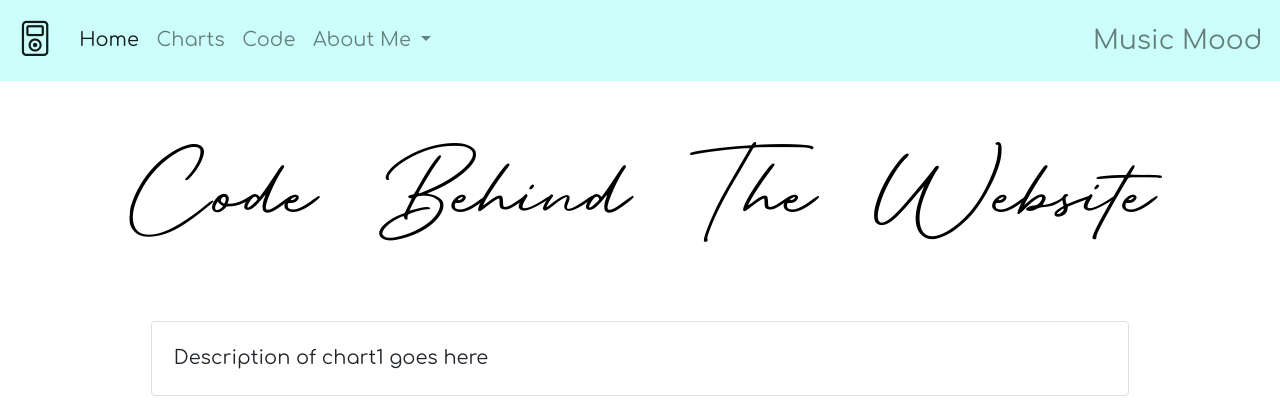
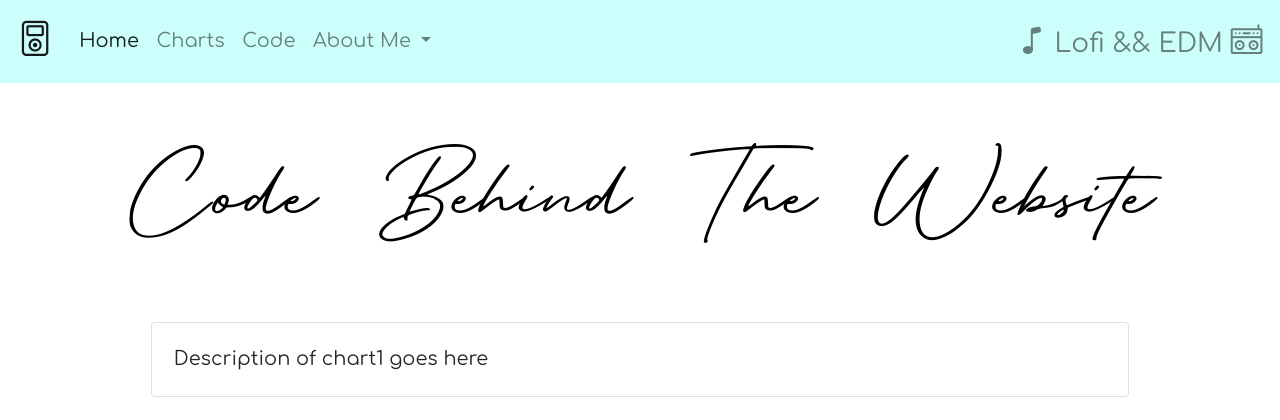
Before and after one commit to kchiev215/Spotify_EDM_Lofi_Analysis, a Flask app: page /analysis_code in a window 1280 px wide. Shown: the top 420 px of the page. Run offline with Flask 3, Linux system fonts and the light colour scheme; some libraries are stand-ins or nearby versions.

Commit message:
more analysis

```diff
--- a/Flask/application/templates/layout.html
+++ b/Flask/application/templates/layout.html
@@ -47,7 +47,9 @@
             </div>
         </ul>
         <span class="navbar-text">
-          Music Mood
+            <i class="bi bi-music-note" style="font-size: 1.8rem;"></i>
+          Lofi && EDM
+            <i class="bi bi-boombox" style="font-size: 1.8rem;"></i>
         </span>
       </div>
     </nav>
@@ -67,7 +69,7 @@
     <footer class="text-center text-white" style="background-color: #ccfffb;">
       <!-- Grid container -->
       <div class="container pt-4">
-        <!-- Section: Social media -->
+        <!-- Section: GitHub -->
         <section class="mb-4">
           <a
             class="btn btn-link btn-floating btn-lg text-dark m-1"
```
Also changed, not shown: 1 other file.
